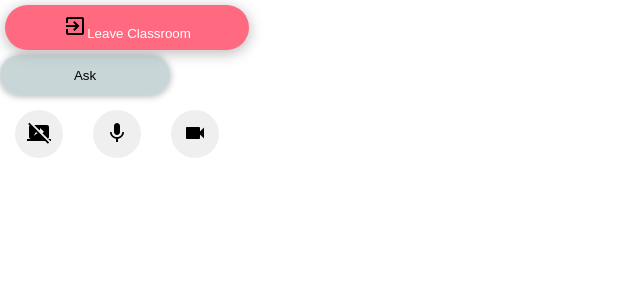
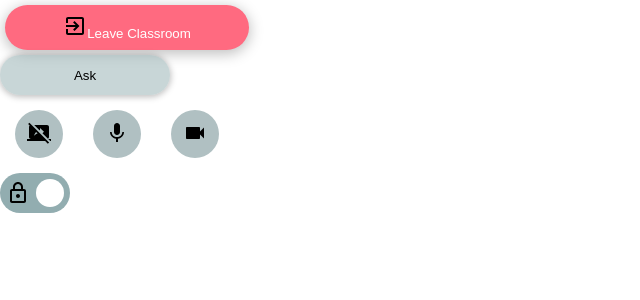
Before and after one commit to geebee49/classroom-front, a React (Create React App) app: page /teacherVideo in a window 1280 px wide. Shown: the top 300 px of the page, without its empty margins (0-640 px from the left). Built offline with nearby package versions, Linux system fonts and the light colour scheme.

Commit message:
lock.jsx

```diff
--- a/package.json
+++ b/package.json
@@ -14,6 +14,7 @@
     "react-icons": "^4.2.0",
     "react-router-dom": "^5.2.0",
     "react-scripts": "4.0.3",
+    "react-switch": "^6.0.0",
     "web-vitals": "^1.0.1"
   },
   "scripts": {
--- a/src/components/lock.jsx
+++ b/src/components/lock.jsx
@@ -0,0 +1,55 @@
+import React from 'react';
+import Switch from "react-switch";
+import LockOpenOutlinedIcon from '@material-ui/icons/LockOpenOutlined';
+import LockOutlinedIcon from '@material-ui/icons/LockOutlined';
+
+export default function LockClassroom() {
+    const [state,setState]=React.useState({checked:true});
+    const handleChange = (checked) => {
+        setState({checked});
+    };
+    return(
+        <div>
+        <Switch
+        onChange={handleChange}
+        checked={state.checked}
+        height={40}
+        width={70}
+        handleDiameter={28}
+        borderRadius={'20px'}
+        offColor="#ffffff"
+        onColor="#92ADB0"
+        offHandleColor="#92ADB0"
+        onHandleColor="#ffffff"
+        uncheckedIcon={
+        <div
+        style={{
+          display: "flex",
+          justifyContent: "center",
+          alignItems: "center",
+          height: "100%",
+          fontSize: 15,
+          paddingRight: 2
+        }}
+        >
+        <LockOpenOutlinedIcon />
+        </div>
+        }
+        checkedIcon={
+        <div
+        style={{
+          display: "flex",
+          justifyContent: "center",
+          alignItems: "center",
+          height: "100%",
+          fontSize: 15,
+          paddingRight: 2
+        }}
+        >
+        <LockOutlinedIcon />
+        </div>
+        }
+        />
+        </div>
+    );
+}
--- a/src/components/styles/buttongroup.css
+++ b/src/components/styles/buttongroup.css
@@ -4,6 +4,7 @@
     width: 3rem;
     height: 3rem;
     margin: 15px;
+    background-color: #B0C0C2;
 }
 .screenshare:hover,.voice:hover,.video:hover{
     background-color: #727174;
--- a/src/components/teacherVideo.jsx
+++ b/src/components/teacherVideo.jsx
@@ -2,12 +2,14 @@ import React from 'react';
 import Ask from './ask';
 import LeaveClassroom from './leave';
 import ButtonGroup from './buttonGroup';
+import LockClassroom from './lock';
 export default function TeacherVideo(){
     return (
         <div>
             <LeaveClassroom />
             <Ask />
             <ButtonGroup />
+            <LockClassroom />
         </div>
     );
 }
```
Also changed, not shown: 1 other file (tests, documents, lock files or other folders).
